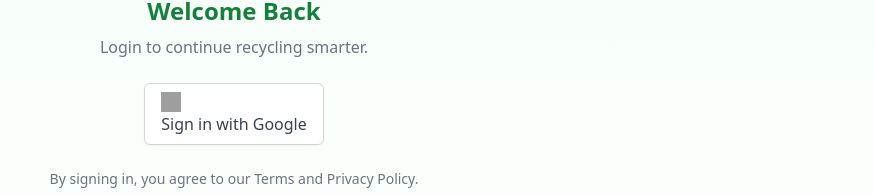
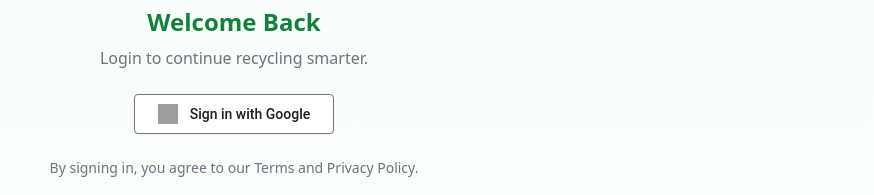
Before and after one commit to HMADigital-Systems/rvm-web, a Vue app: page /login in a window 1280 px wide. Shown: the part 388-583 px from the top of the page, without its empty margins (406-1280 px from the left). Built offline with nearby package versions, Linux system fonts and the light colour scheme; no server answers; grey boxes are pictures that could not be loaded.

Commit message:
FIx attempt 1

```diff
--- a/src/pages/Login.vue
+++ b/src/pages/Login.vue
@@ -4,102 +4,140 @@
     <h2 class="text-2xl font-bold text-green-700 mb-2">Welcome Back</h2>
     <p class="text-gray-500 mb-6 text-center">Login to continue recycling smarter.</p>
 
-    <button class="gsi-material-button" @click="handleGoogleLogin">
+    <button class="gsi-material-button" @click="handleGoogleLogin" :disabled="isLoading">
       <div class="gsi-material-button-content-wrapper">
         <div class="gsi-material-button-icon">
-          <img src="https://www.gstatic.com/firebasejs/ui/2.0.0/images/auth/google.svg" class="w-5 h-5" />
+          <svg v-if="isLoading" class="animate-spin h-5 w-5 text-gray-500" xmlns="http://www.w3.org/2000/svg" fill="none" viewBox="0 0 24 24">
+            <circle class="opacity-25" cx="12" cy="12" r="10" stroke="currentColor" stroke-width="4"></circle>
+            <path class="opacity-75" fill="currentColor" d="M4 12a8 8 0 018-8V0C5.373 0 0 5.373 0 12h4zm2 5.291A7.962 7.962 0 014 12H0c0 3.042 1.135 5.824 3 7.938l3-2.647z"></path>
+          </svg>
+          <img v-else src="https://www.gstatic.com/firebasejs/ui/2.0.0/images/auth/google.svg" class="w-5 h-5" />
         </div>
-        <span class="gsi-material-button-contents">Sign in with Google</span>
+        <span class="gsi-material-button-contents">
+          {{ isLoading ? 'Signing in...' : 'Sign in with Google' }}
+        </span>
       </div>
     </button>
 
     <p class="mt-6 text-sm text-gray-500">By signing in, you agree to our Terms and Privacy Policy.</p>
+    <p v-if="errorMessage" class="mt-4 text-sm text-red-500 font-bold">{{ errorMessage }}</p>
   </div>
 </template>
 
 <script setup>
-import { onMounted } from "vue";
+import { ref } from "vue";
 import { useRouter } from "vue-router";
-// 🟢 FIXED IMPORTS: Combined into one line
+// 🟢 Import Firebase Auth functions
+import { getAuth, signInWithPopup, GoogleAuthProvider } from "firebase/auth";
+import app from "../firebase/firebaseConfig"; // Ensure this path is correct
+
+// Services
 import { syncUser, runOnboarding } from "../services/autogcm.js";
 import { getOrCreateUser } from "../services/supabase.js";
 
 const router = useRouter();
-let client = null;
+const auth = getAuth(app);
+const provider = new GoogleAuthProvider();
 
-onMounted(() => {
-  if (window.google && window.google.accounts) initGoogleClient();
-  else {
-    const interval = setInterval(() => {
-      if (window.google && window.google.accounts) {
-        clearInterval(interval);
-        initGoogleClient();
-      }
-    }, 500);
-  }
-});
+const isLoading = ref(false);
+const errorMessage = ref("");
 
-const initGoogleClient = () => {
-  client = google.accounts.oauth2.initTokenClient({
-    client_id: import.meta.env.VITE_GOOGLE_CLIENT_ID,
-    scope: "profile email openid",
-    callback: async (response) => {
+const handleGoogleLogin = async () => {
+  isLoading.value = true;
+  errorMessage.value = "";
+
   try {
-        const googleToken = response.access_token;
-        localStorage.setItem("googleToken", googleToken);
+    // 1. Firebase Google Sign-In (Replaces the old window.google logic)
+    const result = await signInWithPopup(auth, provider);
+    const user = result.user;
 
-        // 1. Get Google Profile
-        const userInfo = await fetch("https://www.googleapis.com/oauth2/v3/userinfo", {
-          headers: { Authorization: `Bearer ${googleToken}` },
-        }).then((r) => r.json());
+    // 2. Save Basic Info locally
+    const googleUser = {
+      nickname: user.displayName || "User",
+      avatar: user.photoURL || "",
+      email: user.email
+    };
+    localStorage.setItem("tempGoogleUser", JSON.stringify(googleUser));
 
-        const googleNick = userInfo.name || "User";
-        const googleAvatar = userInfo.picture || "";
+    // 3. Logic: Does this browser remember a linked Phone Number?
+    const existingUser = JSON.parse(localStorage.getItem("autogcmUser") || "{}");
+    const storedPhone = existingUser.phone;
 
-        // 2. Save Google info temporarily
-        localStorage.setItem("tempGoogleUser", JSON.stringify({
-            nickname: googleNick,
-            avatar: googleAvatar
-        }));
+    if (storedPhone) {
+      console.log("📲 Phone found in storage, verifying with RVM system...");
 
-        // 3. Check for existing phone login
-        const existingUser = JSON.parse(localStorage.getItem("autogcmUser") || "{}");
-        const phone = existingUser.phone || "";
-
-        if (phone) {
-          const res = await syncUser(phone, "", "");
+      // Sync with RVM System (AutoGCM)
+      const res = await syncUser(storedPhone, "", "");
 
       if (res.code === 200 && res.data) {
         localStorage.setItem("autogcmUser", JSON.stringify(res.data));
 
-            // 🟢 1. Create User in Supabase (Safety)
-            await getOrCreateUser(phone, res.data.nikeName, res.data.avatarUrl);
-
-            // 🟢 2. Run Onboarding (Fixes the Points)
-            await runOnboarding(phone);
+        // Sync with Supabase
+        await getOrCreateUser(storedPhone, res.data.nikeName, res.data.avatarUrl);
+        await runOnboarding(storedPhone);
 
         router.push("/home-page");
       } else {
-             alert("Login failed: " + (res.msg || "Unknown error"));
+        // If sync fails, maybe the phone number is invalid or system is down
+        throw new Error(res.msg || "RVM Sync Failed");
       }
     } else {
-          // No phone saved locally -> Treat as fresh login
-          console.log("⚠️ No phone detected, redirecting to verify phone.");
+      // 4. New Device / New User: Redirect to Bind Phone
+      console.log("⚠️ No phone detected locally. Redirecting to Phone Verification.");
       router.push("/verify-phone");
     }
-      } catch (err) {
-        console.error("❌ AutoGCM login failed:", err);
-        alert("Login failed. Please try again.");
+
+  } catch (error) {
+    console.error("❌ Login Error:", error);
+    errorMessage.value = "Login failed: " + error.message;
+  } finally {
+    isLoading.value = false;
   }
-    },
-  });
-};
-
-const handleGoogleLogin = () => {
-  if (!client) {
-    alert("Google login is not ready yet.");
-    return;
-  }
-  client.requestAccessToken();
 };
 </script>
+
+<style scoped>
+.gsi-material-button {
+  background-color: white;
+  border: 1px solid #747775;
+  border-radius: 4px;
+  box-sizing: border-box;
+  color: #1f1f1f;
+  cursor: pointer;
+  font-family: 'Roboto', arial, sans-serif;
+  font-size: 14px;
+  height: 40px;
+  padding: 0 12px;
+  transition: background-color .218s, border-color .218s;
+  user-select: none;
+  min-width: 200px;
+}
+
+.gsi-material-button:disabled {
+  opacity: 0.6;
+  cursor: not-allowed;
+}
+
+.gsi-material-button-content-wrapper {
+  align-items: center;
+  display: flex;
+  flex-direction: row;
+  justify-content: space-between;
+  height: 100%;
+}
+
+.gsi-material-button-icon {
+  height: 20px;
+  margin-right: 12px;
+  min-width: 20px;
+  width: 20px;
+}
+
+.gsi-material-button-contents {
+  flex-grow: 1;
+  font-weight: 500;
+  overflow: hidden;
+  text-overflow: ellipsis;
+  white-space: nowrap;
+}
+</style>
```
Lines whose indentation alone changed are shown as unchanged.
